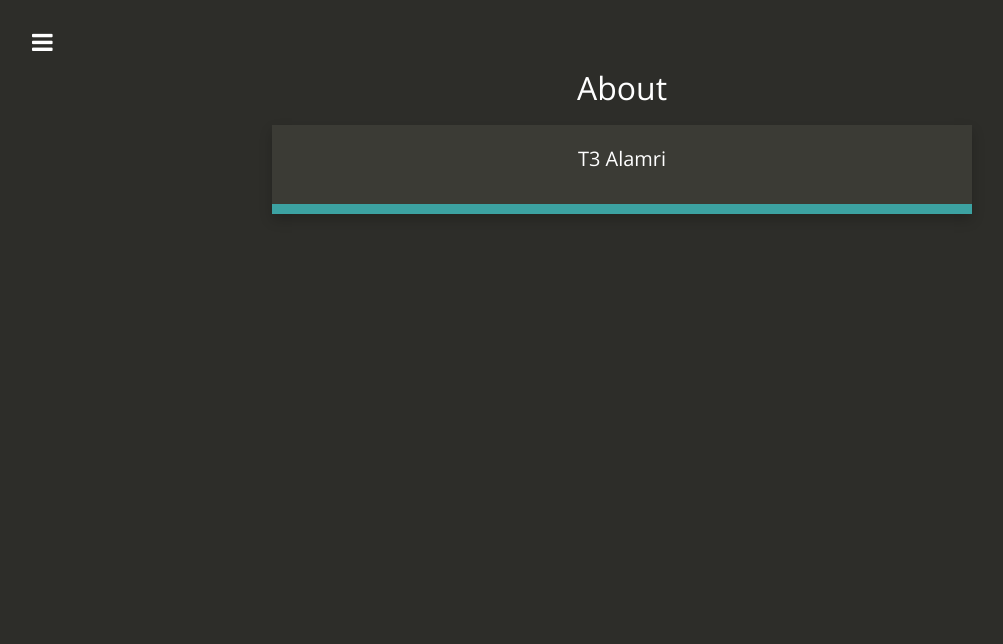
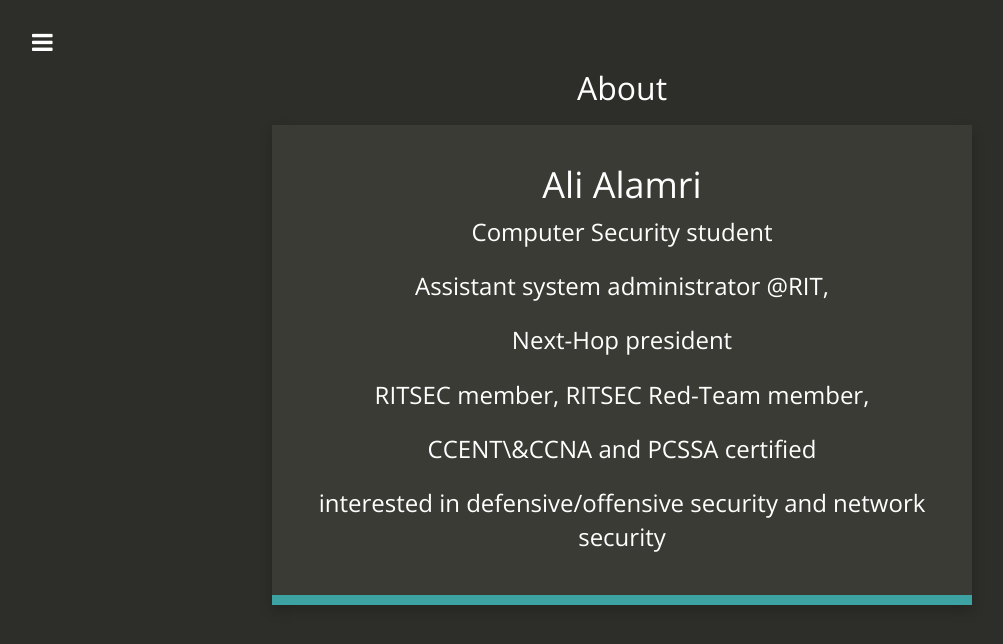
Before and after one commit to sh1dow3r/layer0, a Jekyll site: the page built from about.md, in a window 1280 px wide. Shown: the top 644 px of the page, without its empty margins (18-1021 px from the left). Built offline with Jekyll 4.4.1, drawn with Linux system fonts in a browser that asks for light colours; nearby versions of some CDN libraries.

Commit message:
updating about me page

```diff
--- a/about.md
+++ b/about.md
@@ -4,4 +4,11 @@ title: About
 permalink: /about/
 ---
 
-T3 Alamri
+# Ali Alamri
+
+- Computer Security student
+- Assistant system administrator @RIT,
+- Next-Hop president
+- RITSEC member, RITSEC Red-Team member,
+- CCENT\&CCNA and PCSSA certified
+- interested in defensive/offensive security and network security
```
